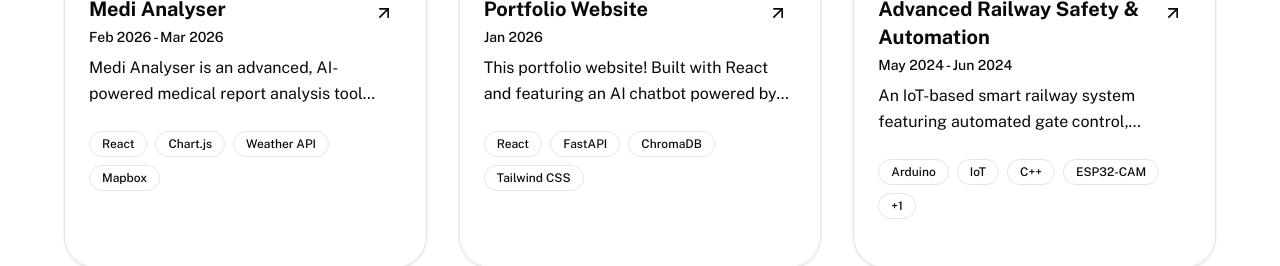
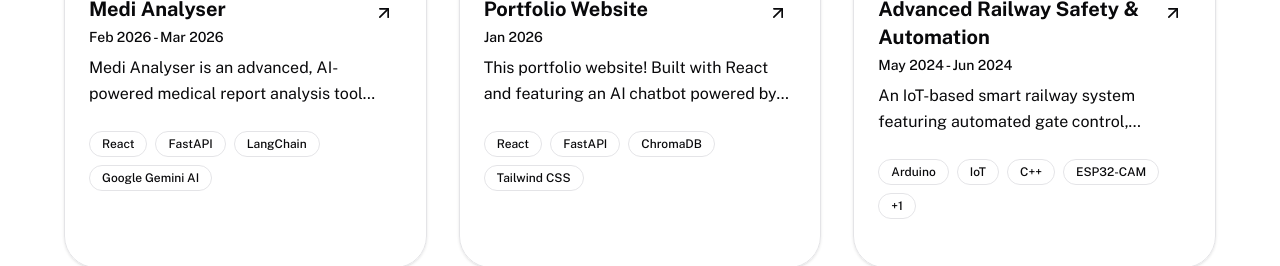
Before and after one commit to vetrinanda/MyPersonalPortfolio, a React (Vite) app in the folder portfolio-frontend/: page / in a window 1280 px wide. Shown: the part 5860-6126 px from the top of the page. Built offline with nearby package versions, Linux system fonts and the light colour scheme.

Commit message:
Updated the data file

```diff
--- a/portfolio-frontend/src/data/portfolioData.js
+++ b/portfolio-frontend/src/data/portfolioData.js
@@ -181,7 +181,7 @@ export const portfolioData = {
             id: 4,
             title: "Medi Analyser",
             description: "Medi Analyser is an advanced, AI-powered medical report analysis tool designed to provide users with comprehensive health insights. By leveraging cutting-edge Large Language Models (LLMs) and a multi-agent architecture, it simulates a team of specialized medical experts to analyze uploaded medical documents.",
-            technologies: ["React", "Chart.js", "Weather API", "Mapbox"],
+            technologies: ["React", "FastAPI", "LangChain", "Google Gemini AI"],
             image: "/images/project4.jpg",
             githubUrl: "https://github.com/vetrinanda/Medi-Analyser",
             liveDemoUrl: "https://medi-analyser.vercel.app",
```
